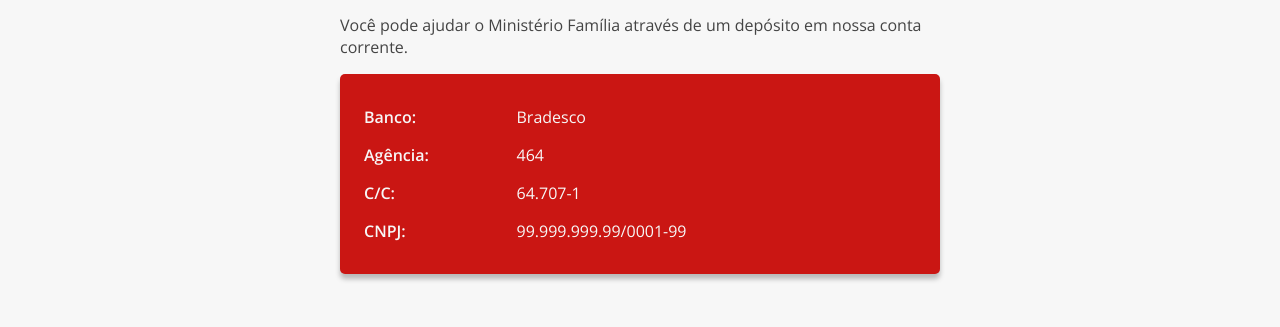
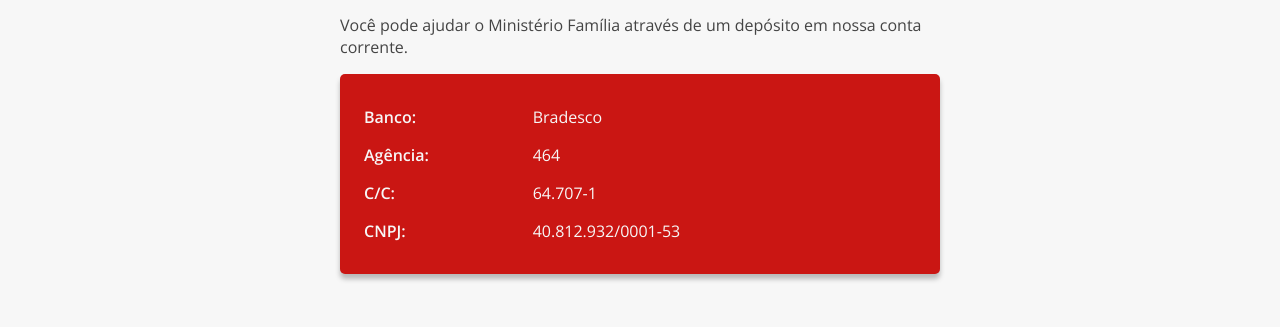
Before and after one commit to ministerio-familia/ministerio-familia.github.io, a Jekyll site: the page built from doacoes.html, in a window 1280 px wide. Shown: the part 216-543 px from the top of the page. Built offline with Jekyll 4.4.1, drawn with Linux system fonts in a browser that asks for light colours.

Commit message:
Update _config.yml

```diff
--- a/_config.yml
+++ b/_config.yml
@@ -2,7 +2,7 @@
 baseurl: "" # the subpath of your site, e.g. /blog
 title: "Ministério Família"
 lang: 'pt-br'
-cnpj: "99.999.999.99/0001-99"
+cnpj: "40.812.932/0001-53"
 whatsapp: "98317-9545"
 description: "Projeto do Coração de Deus"
 enderecos:
```
